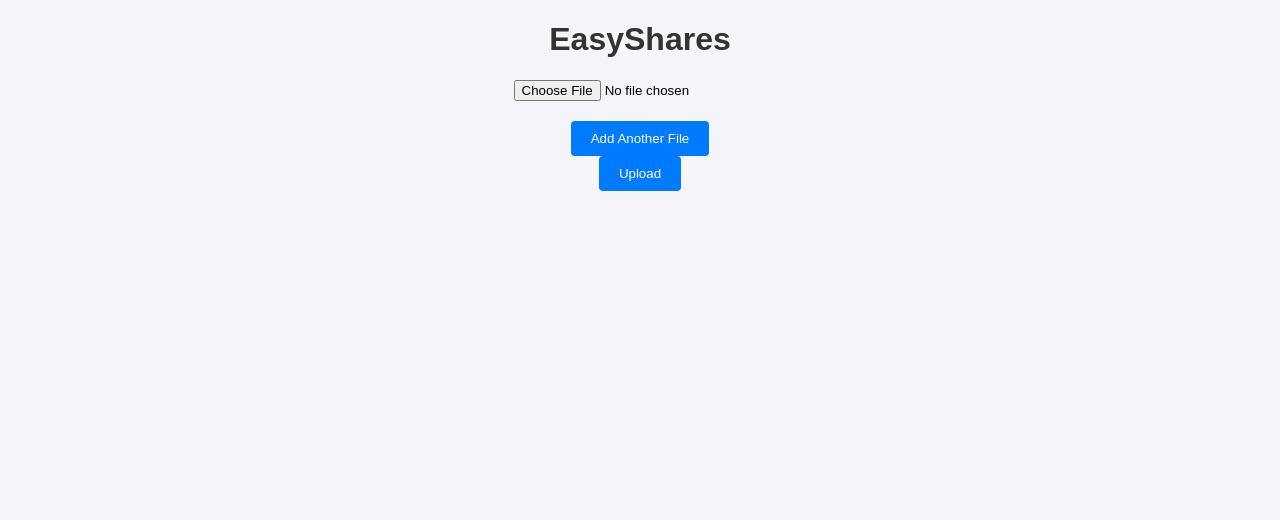
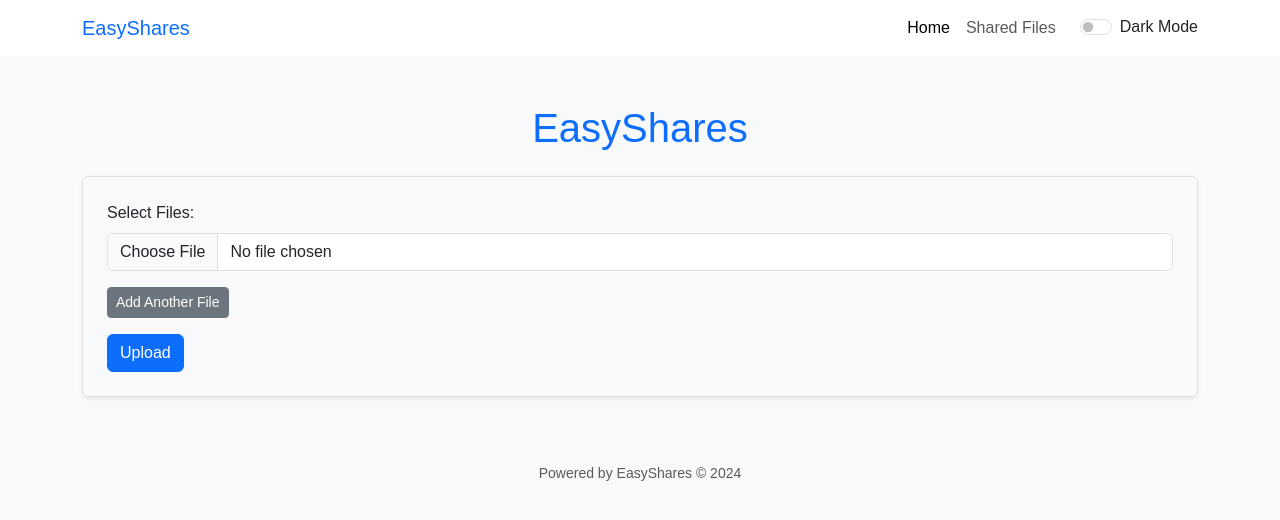
Before and after one commit to zahlambo/EasyShare, a FastAPI app: page / in a window 1280 px wide. Shown: the top 520 px of the page. Run offline with FastAPI, Linux system fonts and the light colour scheme; some libraries are stand-ins or nearby versions.

Commit message:
added dark mode

```diff
--- /dev/null
+++ b/static/dark-mode.js
@@ -0,0 +1,26 @@
+document.addEventListener("DOMContentLoaded", () => {
+    const toggle = document.getElementById("darkModeToggle");
+    const body = document.body;
+
+    // Add event-based debugging
+    toggle.addEventListener("change", () => {
+        if (toggle.checked) {
+            console.log("Dark mode toggle checked"); // Log toggle checked status
+            body.classList.add("dark-mode");
+            localStorage.setItem("dark-mode", "enabled");
+        } else {
+            console.log("Dark mode toggle unchecked"); // Log toggle unchecked status
+            body.classList.remove("dark-mode");
+            localStorage.setItem("dark-mode", "disabled");
+        }
+    });
+
+    // Checking saved state in local storage
+    if (localStorage.getItem("dark-mode") === "enabled") {
+        console.log("Dark mode is enabled from localStorage"); // Debugging log
+        body.classList.add("dark-mode");
+        toggle.checked = true;
+    } else {
+        console.log("Dark mode is disabled from localStorage"); // Debugging log
+    }
+});
--- a/static/index.html
+++ b/static/index.html
@@ -1,32 +1,65 @@
 <!DOCTYPE html>
-<html lang="en-us">
+<html lang="en">
 <head>
     <title>Upload and Share Conveniently</title>
+    <link rel="stylesheet" href="https://cdn.jsdelivr.net/npm/bootstrap@5.3.0/dist/css/bootstrap.min.css">
+    <script src="https://cdn.jsdelivr.net/npm/bootstrap@5.3.0/dist/js/bootstrap.bundle.min.js"></script>
     <link rel="stylesheet" href="/style.css">
 </head>
 <body>
-    <div class="container">
-        <h1>EasyShares</h1>
-        <form id="upload-form">
-            <!-- File input container -->
-            <div id="file-input-container">
-                <input type="file" name="files" required />
+    <!-- Navbar with Dark Mode Switch -->
+    <nav class="navbar navbar-expand-lg navbar-light bg-light">
+        <div class="container">
+            <a class="navbar-brand text-primary" href="/">EasyShares</a>
+            <button class="navbar-toggler" type="button" data-bs-toggle="collapse" data-bs-target="#navbarNav" aria-controls="navbarNav" aria-expanded="false" aria-label="Toggle navigation">
+                <span class="navbar-toggler-icon"></span>
+            </button>
+            <div class="collapse navbar-collapse" id="navbarNav">
+                <ul class="navbar-nav ms-auto">
+                    <li class="nav-item">
+                        <a class="nav-link active" href="/">Home</a>
+                    </li>
+                    <li class="nav-item">
+                        <a class="nav-link" href="/files">Shared Files</a>
+                    </li>
+                </ul>
+                <!-- Dark mode toggle switch -->
+                <div class="form-check form-switch ms-3">
+                    <input class="form-check-input" type="checkbox" id="darkModeToggle">
+                    <label class="form-check-label" for="darkModeToggle">Dark Mode</label>
+                </div>
             </div>
-            <button type="button" id="add-file-button">Add Another File</button>
+        </div>
+    </nav>
+
+    <div class="container mt-5">
+        <h1 class="text-center text-primary mb-4">EasyShares</h1>
+        <form id="upload-form" class="p-4 border rounded shadow-sm">
+            <div id="file-input-container" class="mb-3">
+                <label for="file-upload" class="form-label">Select Files:</label>
+                <input type="file" name="files" class="form-control" id="file-upload" required />
+            </div>
+            <button type="button" id="add-file-button" class="btn btn-sm btn-secondary mb-3">Add Another File</button>
             <br />
-            <button type="submit">Upload</button>
+            <button type="submit" class="btn btn-primary">Upload</button>
         </form>
 
-        <!-- Progress bar container -->
-        <div id="progress-container" style="display: none;">
-            <progress id="progress-bar" max="100" value="0"></progress>
-            <span id="progress-text">0%</span>
+        <div id="progress-container" class="mt-4" style="display: none;">
+            <div class="progress">
+                <div id="progress-bar" class="progress-bar progress-bar-striped progress-bar-animated" role="progressbar" style="width: 0%;" aria-valuenow="0" aria-valuemin="0" aria-valuemax="100">0%</div>
+            </div>
         </div>
 
-        <!-- Link container -->
-        <div id="link-container" class="link"></div>
+        <div id="link-container" class="link mt-4"></div>
     </div>
+
+    <footer class="footer mt-5 py-3 bg-light">
+        <div class="container text-center">
+            <small class="text-muted">Powered by EasyShares &copy; 2024</small>
+        </div>
+    </footer>
+
     <script src="/script.js" defer></script>
-
+    <script src="/dark-mode.js" defer></script> <!-- Add the dark-mode script -->
 </body>
 </html>
--- a/static/script.js
+++ b/static/script.js
@@ -4,7 +4,6 @@ const fileInputContainer = document.getElementById("file-input-container");
    const addFileButton = document.getElementById("add-file-button");
    const progressContainer = document.getElementById("progress-container");
    const progressBar = document.getElementById("progress-bar");
-const progressText = document.getElementById("progress-text");
    const linkContainer = document.getElementById("link-container");
 
    // Keep track of selected file names to detect duplicates
@@ -15,6 +14,7 @@ addFileButton.addEventListener("click", () => {
        const newFileInput = document.createElement("input");
        newFileInput.type = "file";
        newFileInput.name = "files";
+       newFileInput.className = "form-control mb-3"; // Add Bootstrap class
        newFileInput.required = true;
 
        // Check for duplicate files
@@ -67,7 +67,7 @@ form.addEventListener("submit", (event) => {
        }
 
        if (!fileSelected) {
-        linkContainer.textContent = "Please select at least one file.";
+           linkContainer.innerHTML = `<div class="text-danger">Please select at least one file.</div>`;
            return;
        }
 
@@ -81,8 +81,8 @@ form.addEventListener("submit", (event) => {
        xhr.upload.onprogress = (event) => {
            if (event.lengthComputable) {
                const percentComplete = Math.round((event.loaded / event.total) * 100);
-            progressBar.value = percentComplete;
-            progressText.textContent = `${percentComplete}%`;
+               progressBar.style.width = `${percentComplete}%`;
+               progressBar.textContent = `${percentComplete}%`;
            }
        };
 
@@ -98,14 +98,15 @@ form.addEventListener("submit", (event) => {
                // Display the link
                const fileLink = `${window.location.origin}${file_link}`;
                linkContainer.innerHTML = `
+                   <div class="alert alert-success">
                        <p>Files uploaded successfully! Access them here:</p>
-                <a href="${fileLink}" target="_blank">${fileLink}</a>
-                <br />
-                <button class="copy-button" onclick="copyLink('${fileLink}')">Copy Link</button>
+                       <a href="${fileLink}" target="_blank" class="btn btn-link">${fileLink}</a>
+                       <button class="btn btn-primary btn-sm copy-button" onclick="copyLink('${fileLink}')">Copy Link</button>
+                   </div>
                `;
            } else {
                progressContainer.style.display = "none";
-            linkContainer.textContent = "An error occurred while uploading.";
+               linkContainer.innerHTML = `<div class="text-danger">An error occurred while uploading. Please try again.</div>`;
                console.error("Upload error:", xhr.responseText);
            }
        };
@@ -113,7 +114,7 @@ form.addEventListener("submit", (event) => {
        // Handle errors
        xhr.onerror = () => {
            progressContainer.style.display = "none";
-        linkContainer.textContent = "An error occurred during the upload.";
+           linkContainer.innerHTML = `<div class="text-danger">An error occurred during the upload.</div>`;
            console.error("Upload error:", xhr.responseText);
        };
 
--- a/static/style.css
+++ b/static/style.css
@@ -1,82 +1,47 @@
 /* General Styling */
 body {
     font-family: Arial, sans-serif;
-    margin: 20px;
+    margin: 0;
     padding: 0;
-    background-color: #f4f4f9;
+    background-color: var(--body-bg);
+    color: var(--body-text);
 }
 
-/* Header Styling */
 h1 {
-    color: #333;
-    text-align: center;
+    color: var(--heading-color);
 }
 
-/* Form Styling */
-form {
-    margin-top: 20px;
-    text-align: center;
+.navbar {
+    background-color: var(--navbar-bg) !important;
 }
 
-form input[type="file"] {
-    margin-bottom: 20px;
+.footer {
+    background-color: var(--footer-bg);
+    color: var(--footer-text);
 }
 
-form button {
-    display: inline-block;
-    padding: 10px 20px;
-    background-color: #007bff;
-    color: #fff;
-    border: none;
-    border-radius: 4px;
-    cursor: pointer;
+/* Progress bar styling */
+#progress-bar {
+    color: var(--progress-bar-text);
 }
 
-form button:hover {
-    background-color: #0056b3;
+/* Dark Mode Variables */
+:root {
+    --body-bg: #f8f9fa;
+    --body-text: #212529;
+    --heading-color: #333;
+    --navbar-bg: #ffffff;
+    --footer-bg: #f8f9fa;
+    --footer-text: #212529;
+    --progress-bar-text: #fff;
 }
 
-/* Uploaded Link Styling */
-#uploaded-link {
-    margin-top: 20px;
-    padding: 10px;
-    background-color: #eaf4ff;
-    border: 1px solid #007bff;
-    border-radius: 4px;
-    color: #333;
-    word-wrap: break-word;
+body.dark-mode {
+    --body-bg: #212529;
+    --body-text: #f8f9fa;
+    --heading-color: #f8f9fa;
+    --navbar-bg: #343a40;
+    --footer-bg: #343a40;
+    --footer-text: #f8f9fa;
+    --progress-bar-text: #000;
 }
-
-.copy-button {
-    margin-left: 10px;
-    padding: 8px 12px;
-    background-color: #007bff;
-    color: #fff;
-    border: none;
-    border-radius: 4px;
-    cursor: pointer;
-}
-
-.copy-button:hover {
-    background-color: #0056b3;
-}
-
-/* Styling the file list */
-.file-list {
-    list-style-type: none;
-    padding: 0;
-}
-
-.file-item {
-    margin: 10px 0;
-}
-
-.file-item a {
-    text-decoration: none;
-    color: #007bff;
-}
-
-.file-item a:hover {
-    text-decoration: underline;
-    color: #0056b3;
-}
```
Also changed, not shown: static/fetchFiles.js (+15 -26 lines), static/files.html (+43 -6 lines). Lines whose indentation alone changed are shown as unchanged.
